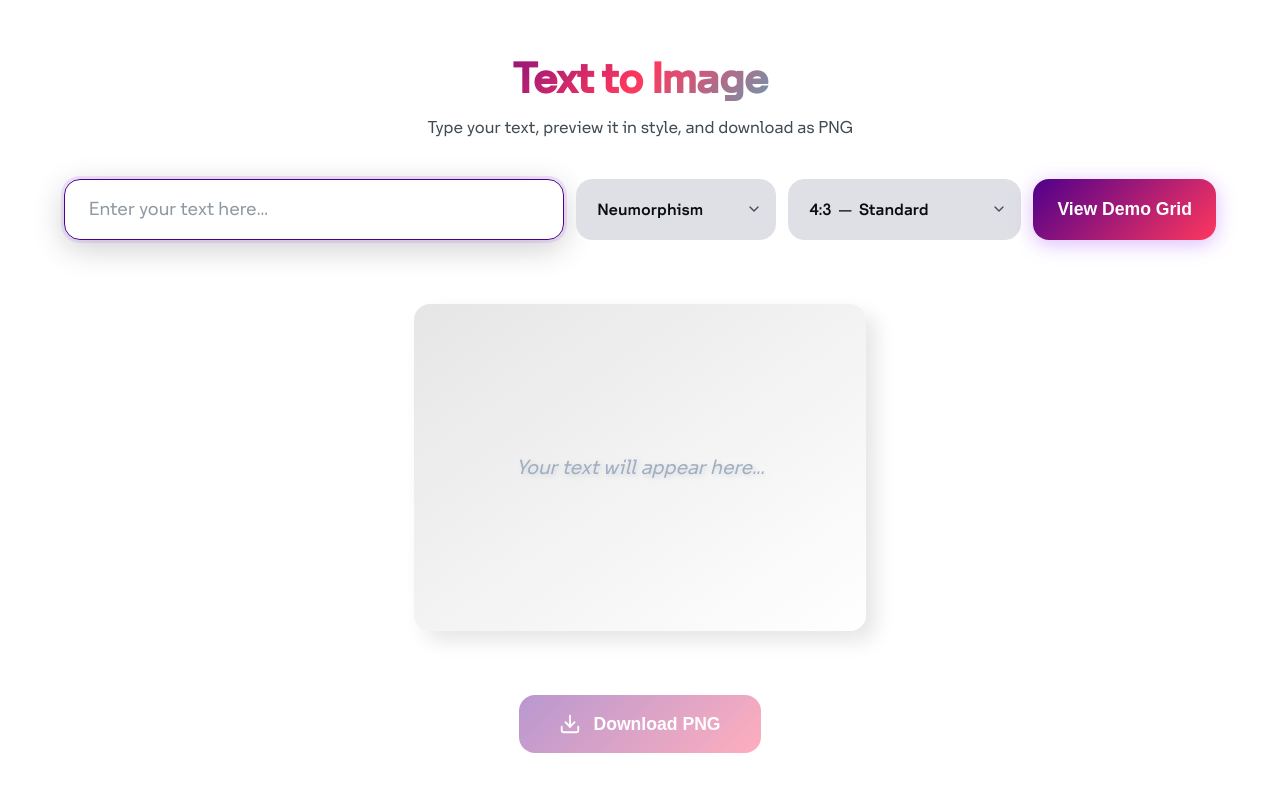
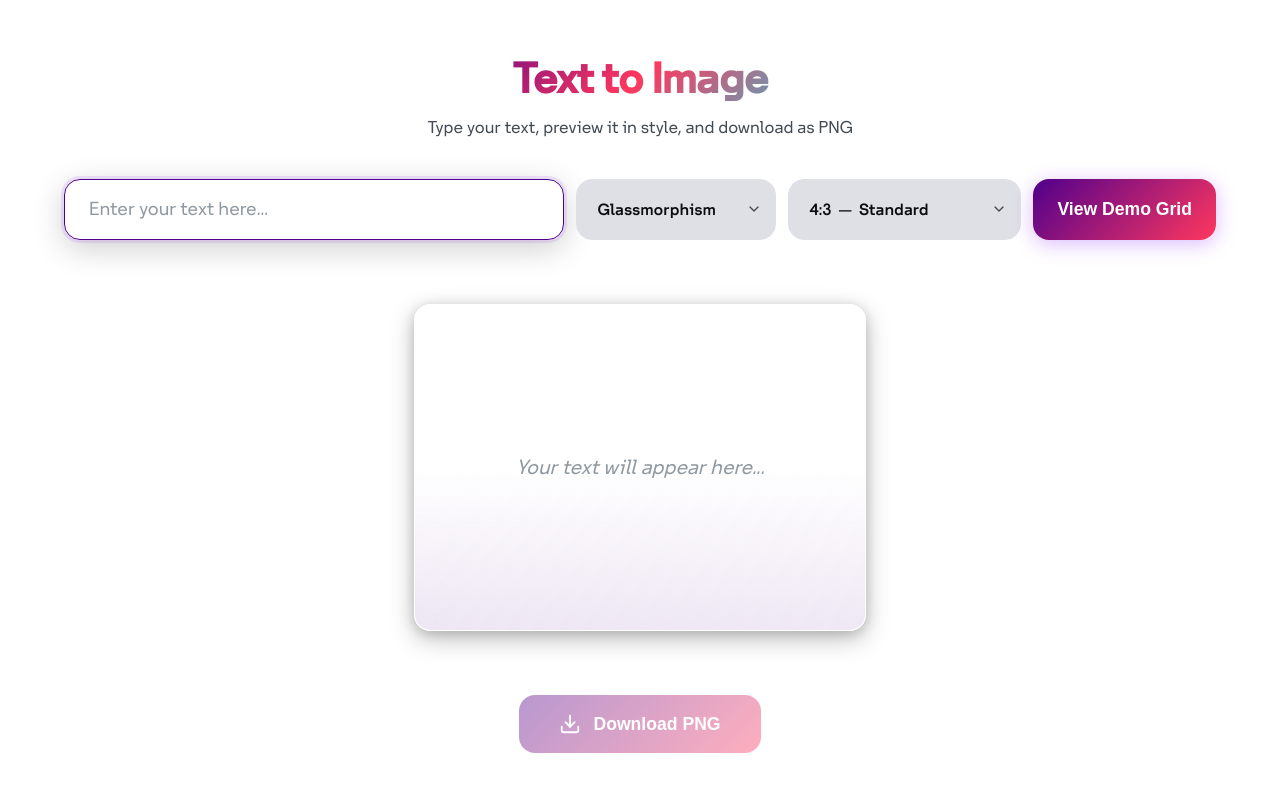
Before and after one commit to msamak81/image-download, a React (Vite) app: page / in a window 1280 px wide. Shown: the top 792 px of the page. Built offline with nearby package versions, Linux system fonts and the light colour scheme.

Commit message:
chore: Set default design state to 'glass'.

```diff
--- a/src/App.jsx
+++ b/src/App.jsx
@@ -29,7 +29,7 @@ const DESIGNS = [
 function App() {
   const [text, setText] = useState('')
   const [aspectRatio, setAspectRatio] = useState('4-3')
-  const [design, setDesign] = useState('neumorphism')
+  const [design, setDesign] = useState('glass')
   const [isExporting, setIsExporting] = useState(false)
   const [showDemo, setShowDemo] = useState(false)
   const cardRef = useRef(null)
```
